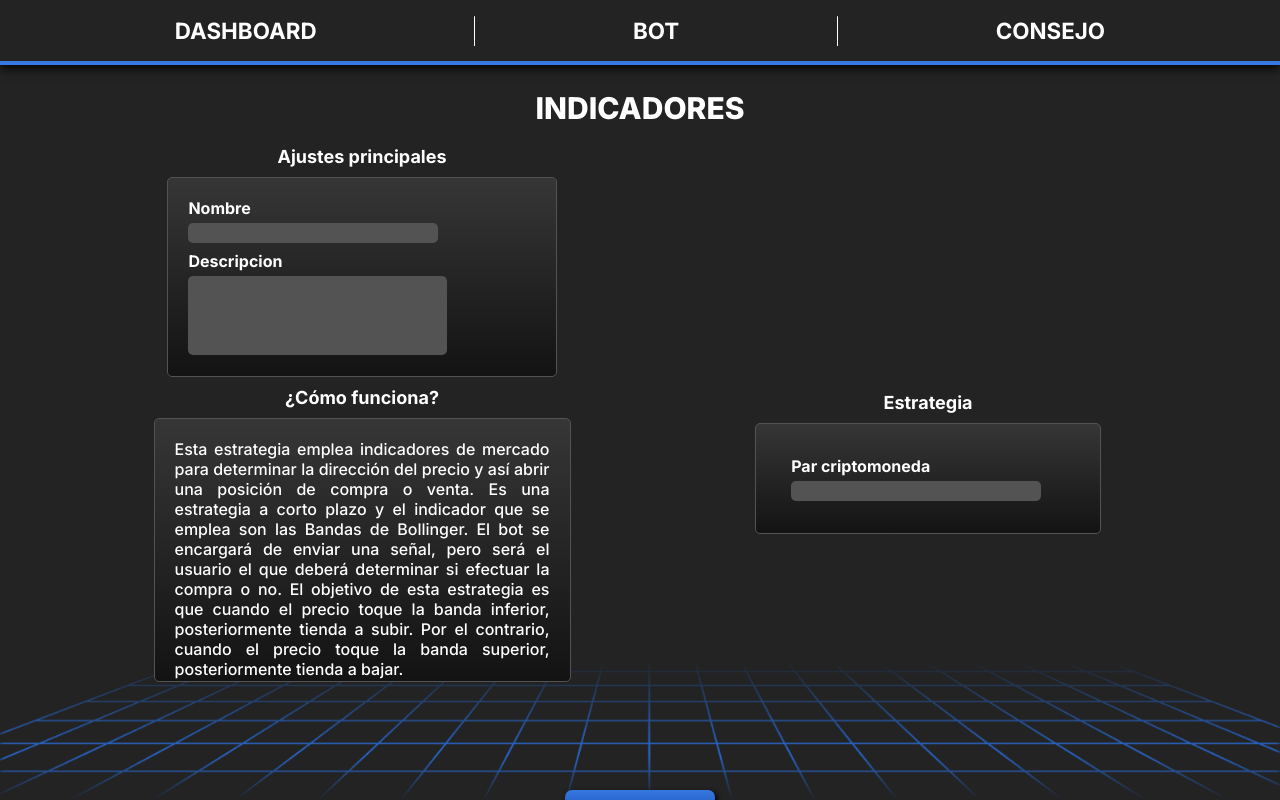
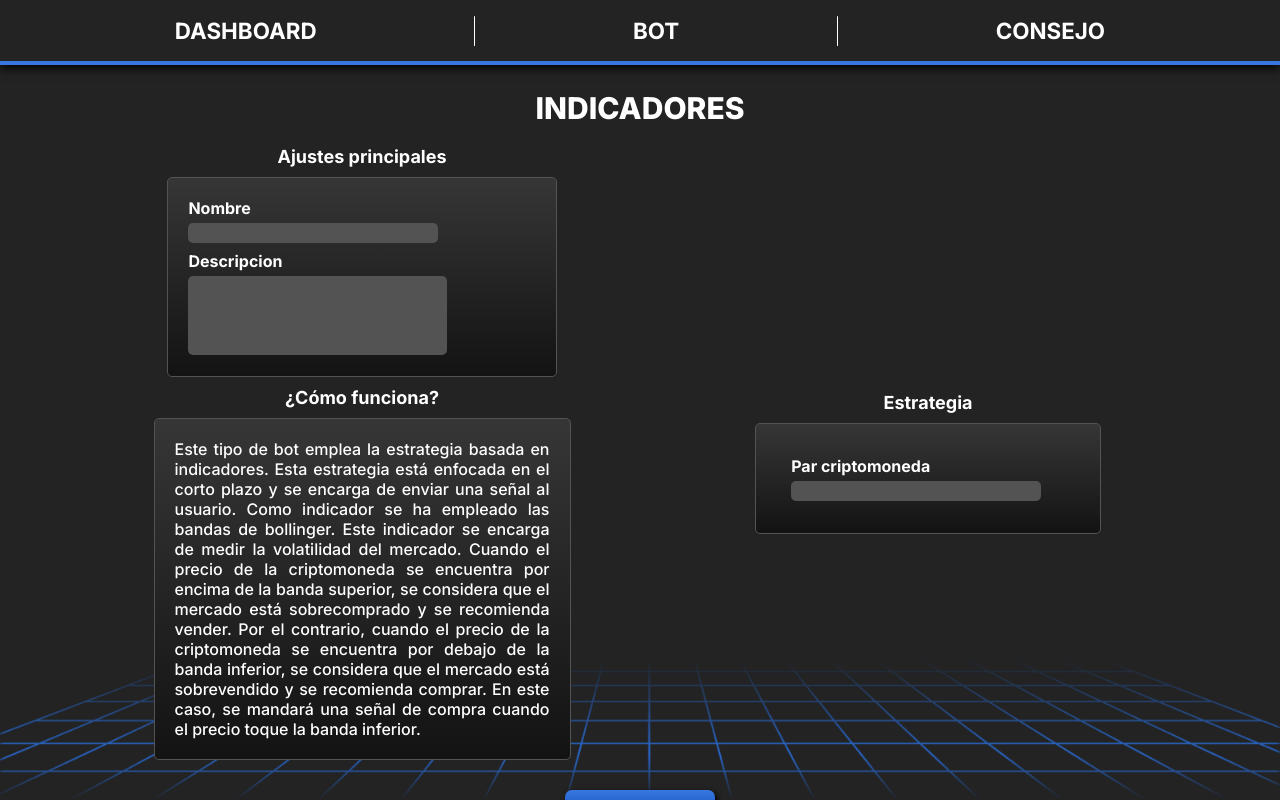
Before and after one commit to mgg709/BotFront, a Vue app in the folder bot/: page /bot/indicators in a window 1280 px wide. Built offline with nearby package versions, Linux system fonts and the light colour scheme.

Commit message:
change descriptions

```diff
--- a/bot/src/views/BotDCAView.vue
+++ b/bot/src/views/BotDCAView.vue
@@ -219,7 +219,6 @@ const createBot = async () => {
   overflow-y: auto;
   background: linear-gradient(to bottom, #363636, #141313);
   width: 75%;
-  height: 33vh;
   border: 1px solid #545353;
   border-radius: 5px;
   margin-bottom: 10px;
--- a/bot/src/views/BotHoldView.vue
+++ b/bot/src/views/BotHoldView.vue
@@ -326,7 +326,6 @@ const createBot = async () => {
   overflow-y: auto;
   background: linear-gradient(to bottom, #363636, #141313);
   width: 70%;
-  height: 33vh;
   border: 1px solid #545353;
   border-radius: 5px;
   margin-bottom: 10px;
--- a/bot/src/views/BotIndicatorsView.vue
+++ b/bot/src/views/BotIndicatorsView.vue
@@ -58,7 +58,8 @@ const createBot = async () => {
           <div class="guide-left-botict">
             <p>¿Cómo funciona?</p>
             <div class="guide-container-botict">
-              Esta estrategia emplea indicadores de mercado para determinar la dirección del precio y así abrir una posición de compra o venta. Es una estrategia a corto plazo y el indicador que se emplea son las Bandas de Bollinger. El bot se encargará de enviar una señal, pero será el usuario el que deberá determinar si efectuar la compra o no. El objetivo de esta estrategia es que cuando el precio toque la banda inferior, posteriormente tienda a subir. Por el contrario, cuando el precio toque la banda superior, posteriormente tienda a bajar.
+              Este tipo de bot emplea la estrategia basada en indicadores. Esta estrategia está enfocada en el corto plazo y se encarga de enviar una señal al usuario. Como indicador se ha empleado las bandas de bollinger. Este indicador se encarga de medir la volatilidad del mercado. Cuando el precio de la criptomoneda se encuentra por encima de la banda superior, se considera que el mercado está sobrecomprado y se recomienda vender. Por el contrario, cuando el precio de la criptomoneda se encuentra por debajo de la banda inferior, se considera que el mercado está sobrevendido y se recomienda comprar. En este caso, se mandará una señal de compra cuando el precio toque la banda inferior.
+
             </div>
           </div>
         </div>
@@ -193,7 +194,6 @@ createBot()" />
   overflow-y: auto;
   background: linear-gradient(to bottom, #363636, #141313);
   width: 75%;
-  height: 33vh;
   border: 1px solid #545353;
   border-radius: 5px;
   margin-bottom: 10px;
```
